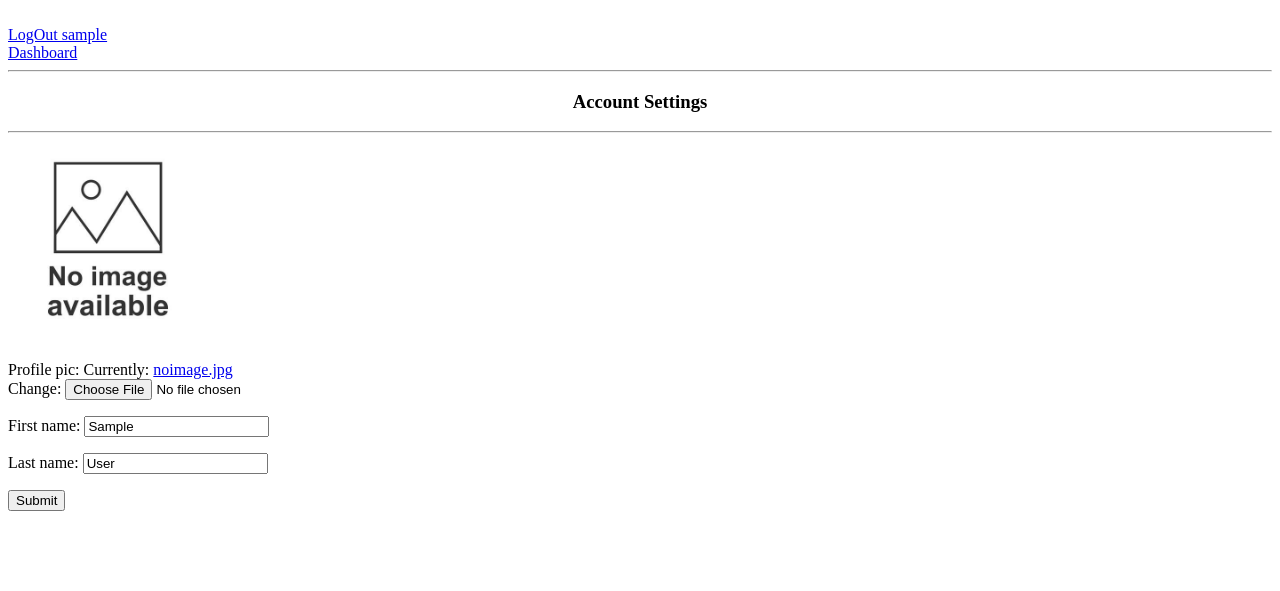
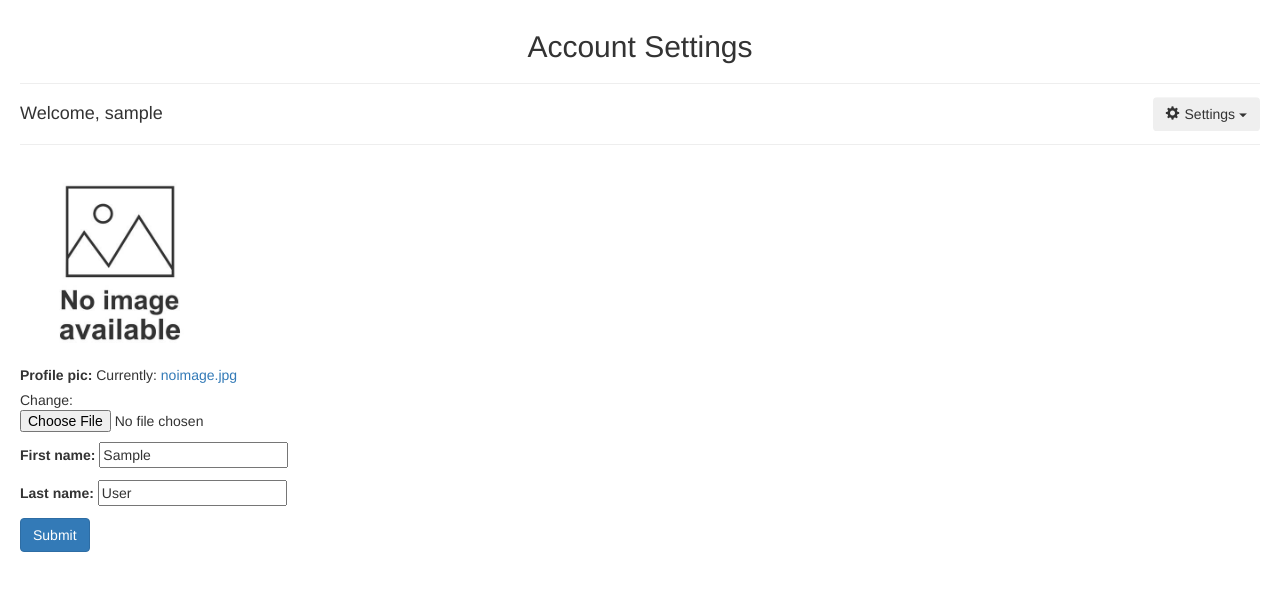
Before and after one commit to rhidam-music/rhidam, a Django app: page /dashboard/profile in a window 1280 px wide. Shown: the top 591 px of the page. Run offline with Django 3.2, Linux system fonts and the light colour scheme; the visitor is signed in with stand-in values (Sample User, id 1); some libraries are stand-ins or nearby versions.

Commit message:
Revert "Revert "DESIGN : template modified, UNIQUE EMAIL""

```diff
--- a/ridham/core_app/templates/core_app/user_profile.html
+++ b/ridham/core_app/templates/core_app/user_profile.html
@@ -1,7 +1,12 @@
 <!DOCTYPE html>
-
+<html>
+<head>
+		<meta charset="utf-8">
+        <meta name="viewport" content="width=device-width, initial-scale=1">
+        <link rel="stylesheet" href="https://maxcdn.bootstrapcdn.com/bootstrap/3.4.1/css/bootstrap.min.css">
+        <script src="https://ajax.googleapis.com/ajax/libs/jquery/3.5.1/jquery.min.js"></script>
+        <script src="https://maxcdn.bootstrapcdn.com/bootstrap/3.4.1/js/bootstrap.min.js"></script>
 {% load static %}
-
 <style>
 	.profile-pic{
 		max-width: 200px;
@@ -9,15 +14,25 @@
 		margin: 0 auto;
 	}
 </style>
-
-<br>
-<div class="row">
-	<div class="col-md-3">
+</head>
+<body style="padding:10px 20px 10px 20px;">
+<div class="container-fluid">
+	<div class="row">
 		<div class="card card-body">
-            <a href="{% url 'login_module:logout' %}">LogOut {{ logged_in_user_username }}</a><br>
-            <a href="{% url 'core_app:dashboard' %}">Dashboard</a>
+			<h2 style="text-align: center">Account Settings</h2>
 			<hr>
-			<h3 style="text-align: center">Account Settings</h3>
+			<div class="dropdown pull-right" style="transform: translate(0%,-20%);">
+				<button class="btn dropdown-toggle pull-right" type="button" data-toggle="dropdown"><span style="padding-right:5px" class="glyphicon glyphicon-cog"></span>Settings
+				<span class="caret"></span></button>
+				<ul class="dropdown-menu">
+				  <li><a href="{% url 'core_app:dashboard' %}"><span class="glyphicon glyphicon-list"></span>      Dashboard</a></li>
+				  <li><a>feature1</a></li>
+				  <li><a>feature2</a></li>
+				  <li class="divider"></li>
+				  <li><a href="{% url 'login_module:logout' %}"><span class="glyphicon glyphicon-off"></span>    Log Out </a></li>
+				</ul>
+			</div>
+			<h4>Welcome, {{user}}</h4>
             <hr>
             {% if request.user.profile.profile_pic is not None %}
                 <img class="profile-pic" src="{{request.user.profile.profile_pic.url}}" alt="no image has been uploaded :(">
@@ -25,7 +40,7 @@
 
 		</div>
 	</div>
-	<div class="col-md-9">
+	<div class="row">
 		<div class="card card-body">
 
 			<form method="POST" action="" enctype="multipart/form-data">
@@ -38,3 +53,5 @@
 		</div>
 	</div>
 </div>
+</body>
+</html>
--- a/ridham/login_module/static/style.css
+++ b/ridham/login_module/static/style.css
@@ -57,7 +57,8 @@ a {
     color:rgb(0,0,200);
 }
 a:hover{
-    color:rgb(0,0,230);
+    color: blue;
+    text-decoration: none;
 }
 input{
     width: 100%;
--- a/ridham/login_module/templates/login_module/resetPassword.html
+++ b/ridham/login_module/templates/login_module/resetPassword.html
@@ -1,13 +1,14 @@
 <html>
     <head>
+        <script src="https://kit.fontawesome.com/48cbbf5082.js" crossorigin="anonymous"></script>
         <meta charset="utf-8">
         <meta name="viewport" content="width=device-width, initial-scale=1">
         <link rel="stylesheet" href="https://maxcdn.bootstrapcdn.com/bootstrap/3.4.1/css/bootstrap.min.css">
         <script src="https://ajax.googleapis.com/ajax/libs/jquery/3.5.1/jquery.min.js"></script>
         <script src="https://maxcdn.bootstrapcdn.com/bootstrap/3.4.1/js/bootstrap.min.js"></script>
         <div style="background-color: rgb(2, 27, 44) !important"  class="jumbotron text-center" id="createAccountHeader">
-            <h2> So you forgot your password lol :p </h2>
-            <p></p style="text-"> <i>Don't worry, we got you fam </i></p>
+            <h2> So you forgot your password :p </h2>
+            <p></p style="text-"> <i>Don't worry, we got you    <i class="fas fa-smile-wink fa-lg"></i> </i></p>
             {% load static %}
         <link rel='stylesheet' href='{% static "style1.css" %}'>
         </div>
--- a/ridham/login_module/views.py
+++ b/ridham/login_module/views.py
@@ -29,7 +29,7 @@ def register(request):
                 messages.success(request, "Please check you mail for account verification, " + uname +   " ! After that, you can successfully log-in !")
                 return redirect('login_module:login')
             except:
-                messages.info("There is already an account with this email id! ")
+                messages.info(request, "There is already an account with this email id! ")
                 return redirect('login_module:register')
         else:
             messages.info(request, "Please follow the guidelines for registering properly. ")
```
Also changed, not shown: ridham/core_app/templates/core_app/dashboard.html (+22 -12 lines), ridham/login_module/templates/login_module/confirm_template.html (+7 -2 lines).
